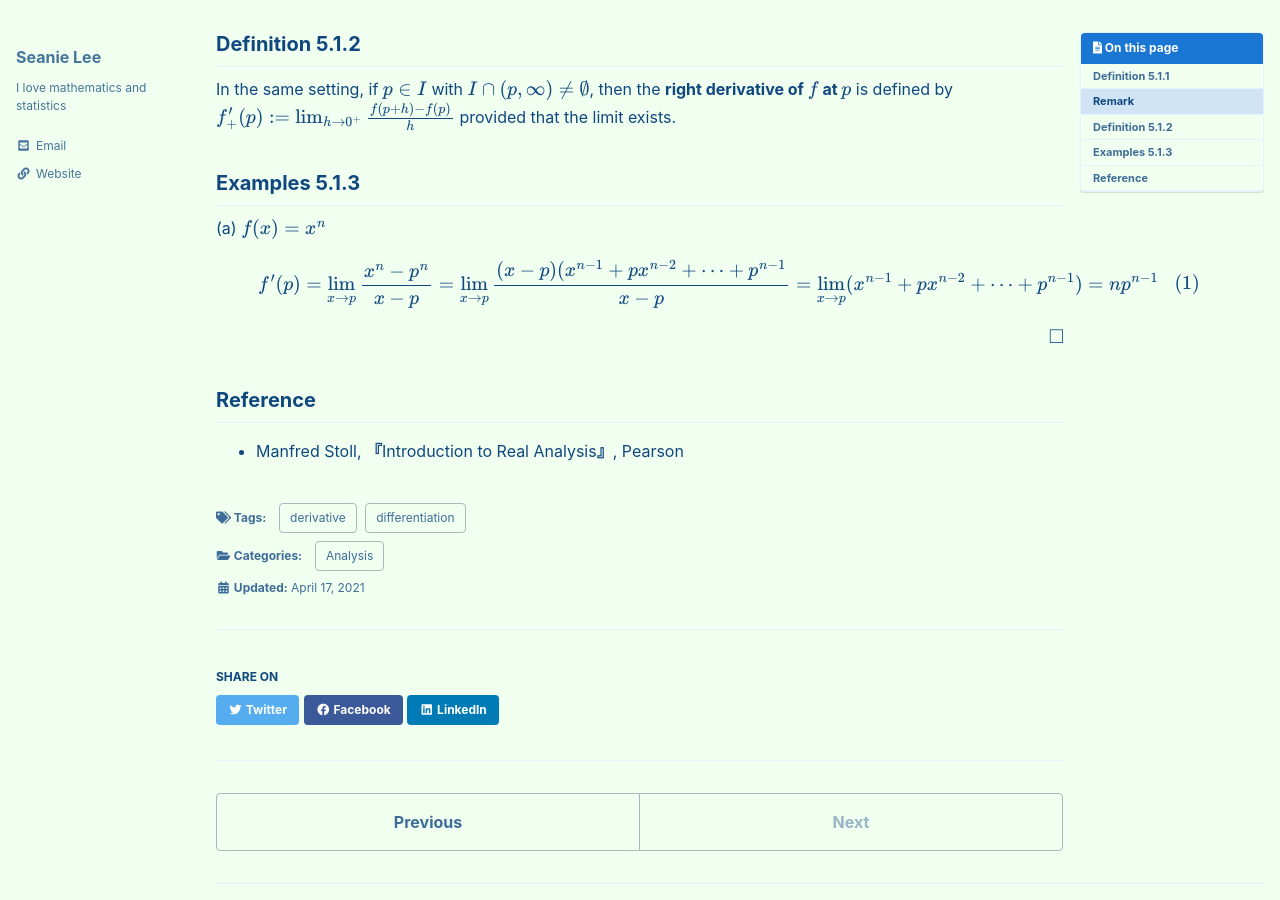
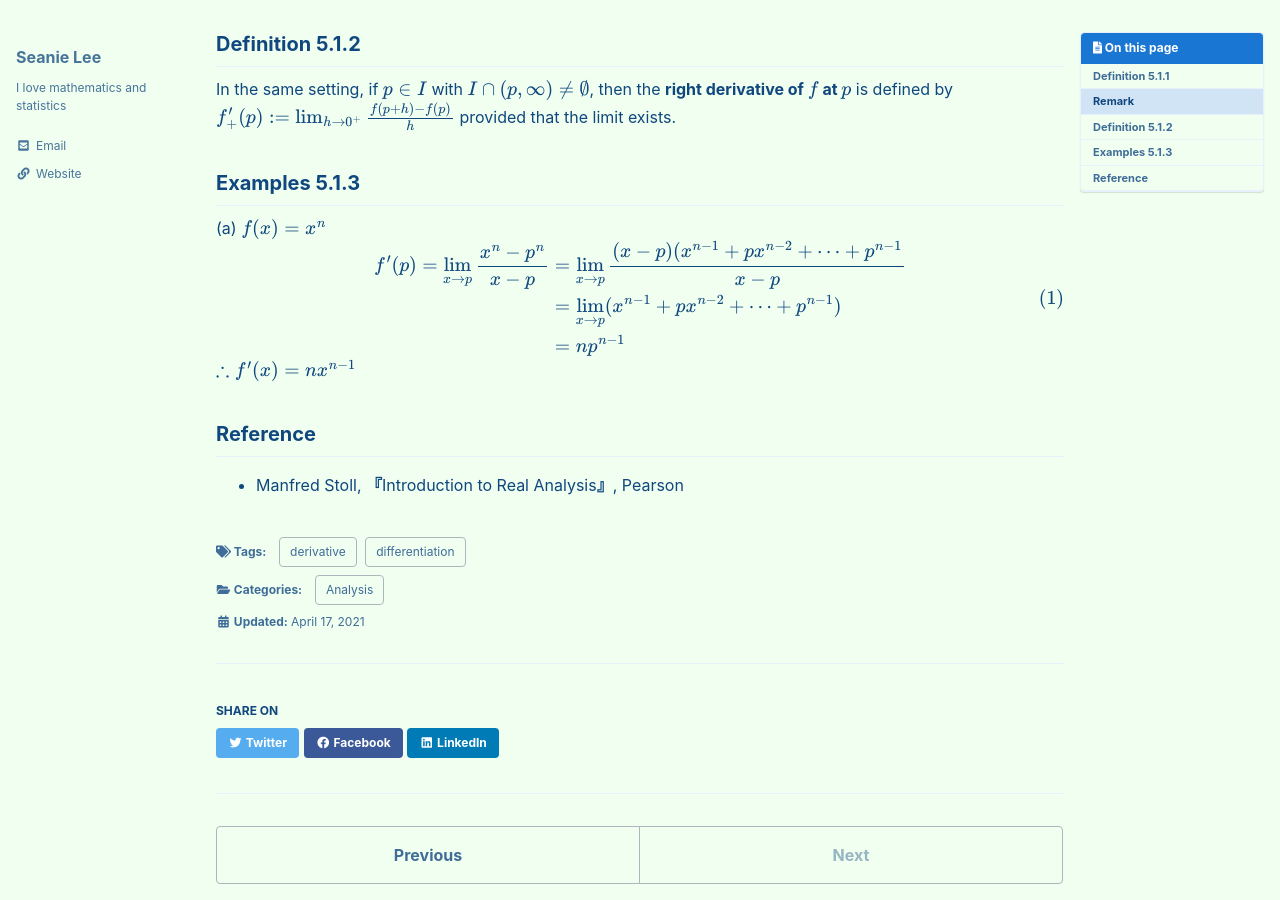
Before and after one commit to seanie12/blog, a Jekyll site: the page built from _posts/2021-04-17-differentiation.md, in a window 1280 px wide and 900 px high, scrolled down 460 px. Built offline with Jekyll 4.4.1, drawn with Linux system fonts in a browser that asks for light colours; cached includes are drawn as plain includes; formulas are drawn with MathJax 3.

Commit message:
Update 2021-04-17-differentiation.md

```diff
--- a/_posts/2021-04-17-differentiation.md
+++ b/_posts/2021-04-17-differentiation.md
@@ -43,6 +43,7 @@ provided that the limit exists.
 
 ## Examples 5.1.3
 (a) $f(x) = x^n$
+$$
 \begin{align}
 \begin{split}
 f^{\prime} (p) = \lim_{x\to p} \frac{x^{n}- p^n}{x-p} &= \lim_{x\to p} \frac{(x-p)(x^{n-1}+px^{n-2}+\cdots + p^{n-1}}{x-p} \\
@@ -50,8 +51,10 @@ f^{\prime} (p) = \lim_{x\to p} \frac{x^{n}- p^n}{x-p} &= \lim_{x\to p} \frac{(x-
 &=np^{n-1}
 \end{split}
 \end{align}
+$$
+$\therefore f^\prime(x) = nx^{n-1}$
 
-$$\tag*{$\square$}$$
+
 
 
 ## Reference
```
